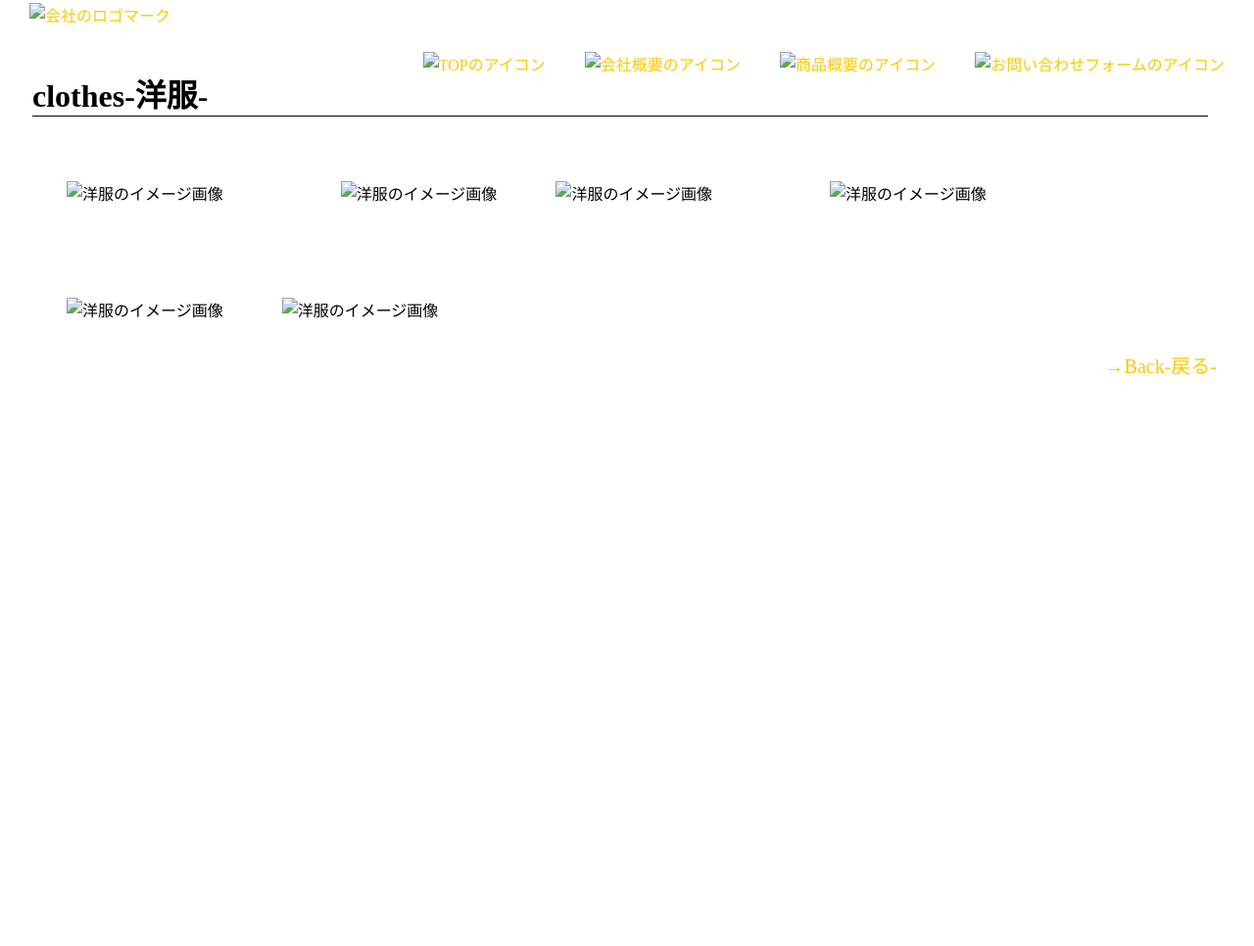
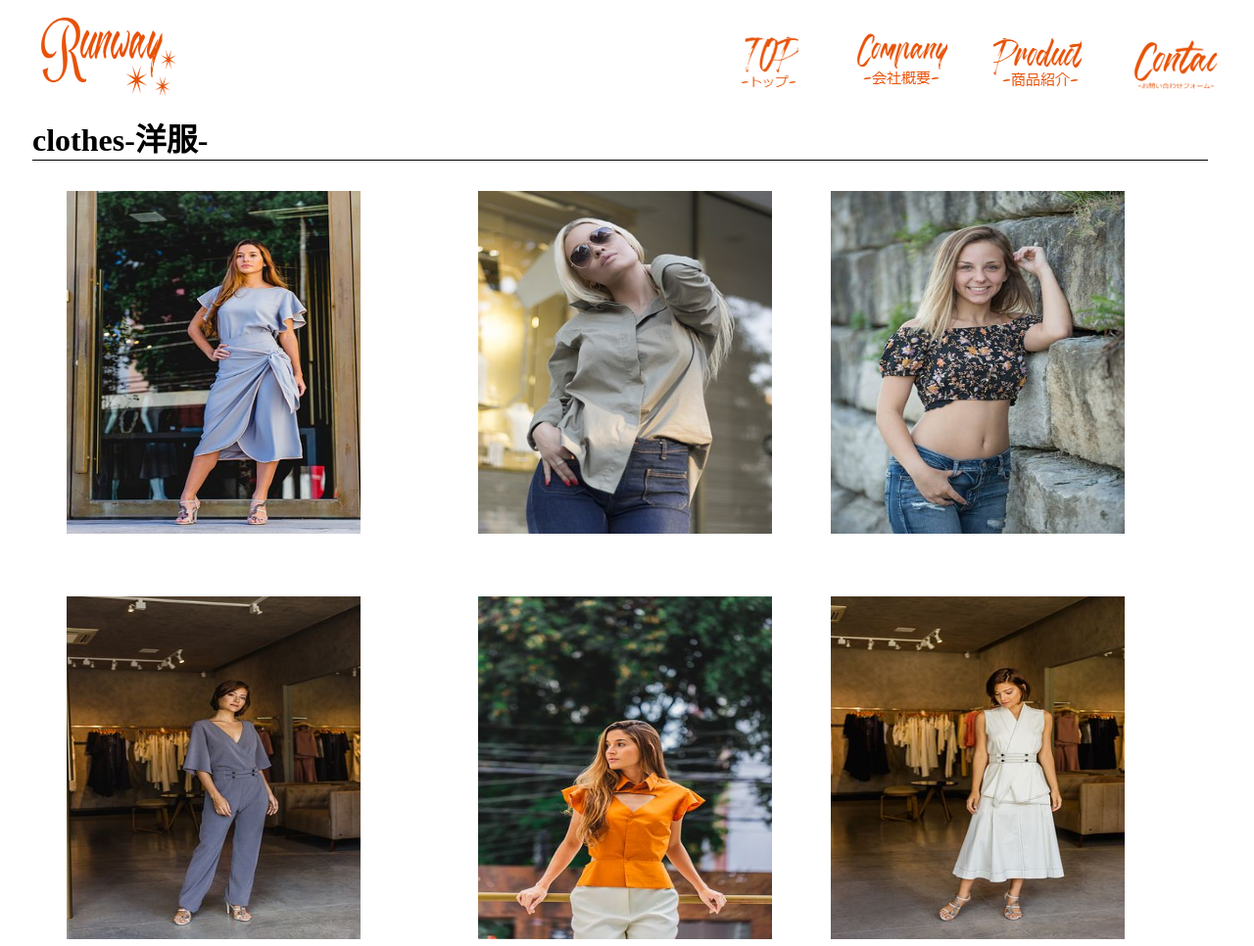
Before and after one commit to saito-yuka/web-4, a plain HTML site: page clothes.html in a window 1280 px wide. Shown: the top 966 px of the page at 98% size. Before the commit the page ends 800 px from the top, so only its background shows below. Drawn offline with Linux system fonts and the light colour scheme; files that its build step writes are made by us from their sources.

Commit message:
Update clothes.html

```diff
--- a/clothes.html
+++ b/clothes.html
@@ -6,7 +6,7 @@
   <meta name="description" content="clothes">
   <title>洋服</title>
   <link rel="icon" href="favicon.icon">
-  <link rel="stylesheet" href="../css./clothes.css" type="text/css">
+  <link rel="stylesheet" href="clothes.css" type="text/css">
 </head>
 <body id="clothes">
   <header>
@@ -14,29 +14,29 @@
       <ul class="global-nav">
         <li>
           <a href="index.html">
-            <img src="../画像/top-icon.png" alt="TOPのアイコン" class="top">
+            <img src="top-icon.png" alt="TOPのアイコン" class="top">
           </a>
         </li>
         <li>
           <a href="Company.html">
-            <img src="../画像/Company-icon.png" alt="会社概要のアイコン">
+            <img src="Company-icon.png" alt="会社概要のアイコン">
           </a>
         </li>
         <li>
           <a href="Product.html">
-            <img src="../画像/Product-icon.png" alt="商品概要のアイコン">
+            <img src="Product-icon.png" alt="商品概要のアイコン">
           </a>
         </li>
         <li>
           <a href="Contac.html">
-            <img src="../画像/Contac-icon.png" alt="お問い合わせフォームのアイコン" class="Contac">
+            <img src="Contac-icon.png" alt="お問い合わせフォームのアイコン" class="Contac">
           </a>
         </li>
       </ul>
     </nav>
     <div class="logo">
       <a href="index.html">
-        <img src="../画像/logomark.png" alt="会社のロゴマーク" class="logomark">
+        <img src="logomark.png" alt="会社のロゴマーク" class="logomark">
       </a>
     </div>
   </header>
@@ -46,12 +46,12 @@
         <h1>clothes-洋服-</h1>
         <section id="clothes2">
           <ul class="clearfix photograph-list">
-            <li><img src="../画像/ファッション25.jpg" alt="洋服のイメージ画像"></li>
-            <li><img src="../画像/ファッション26.jpg" alt="洋服のイメージ画像"</li>
-            <li><img src="../画像/ファッション27.jpg" alt="洋服のイメージ画像"></li>
-            <li><img src="../画像/ファッション28.jpg" alt="洋服のイメージ画像"></li>
-            <li><img src="../画像/ファッション29.jpg" alt="洋服のイメージ画像"></li>
-            <li><img src="../画像/ファッション30.jpg" alt="洋服のイメージ画像"></li>
+            <li><img src="ファッション25.jpg" alt="洋服のイメージ画像"></li>
+            <li><img src="ファッション26.jpg" alt="洋服のイメージ画像"</li>
+            <li><img src="ファッション27.jpg" alt="洋服のイメージ画像"></li>
+            <li><img src="ファッション28.jpg" alt="洋服のイメージ画像"></li>
+            <li><img src="ファッション29.jpg" alt="洋服のイメージ画像"></li>
+            <li><img src="ファッション30.jpg" alt="洋服のイメージ画像"></li>
           </ul>
         </section>
         <a href="Product.html">
```
